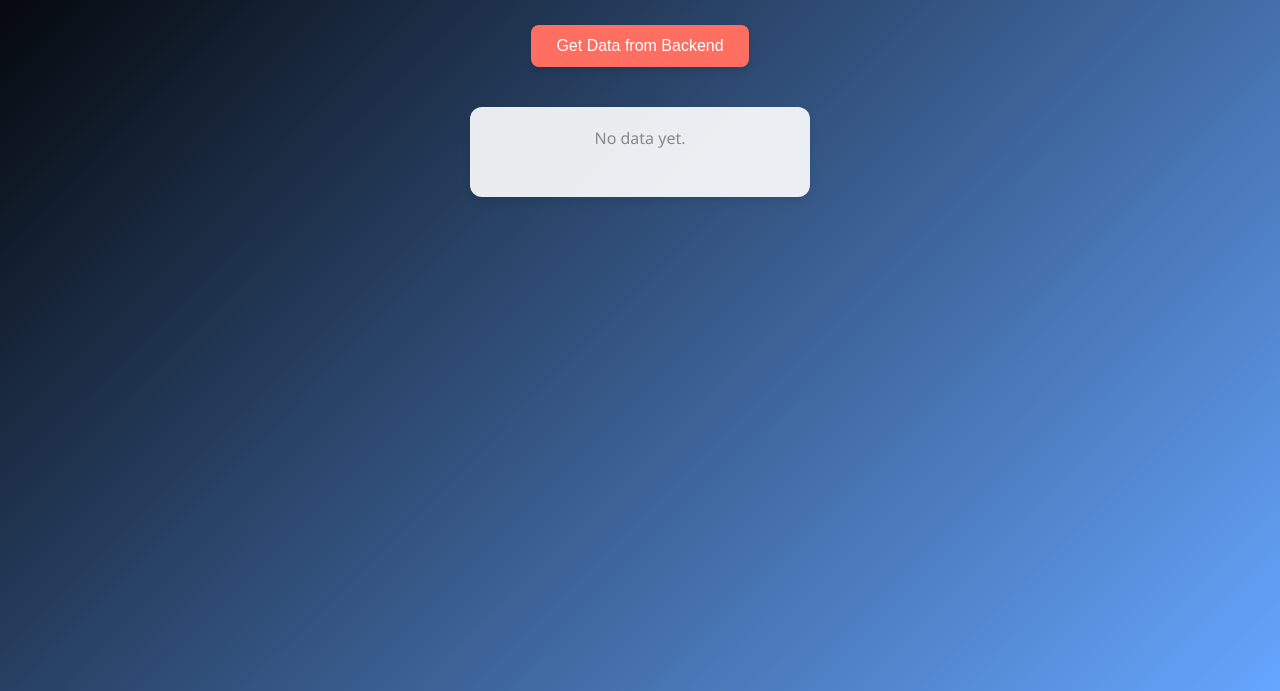
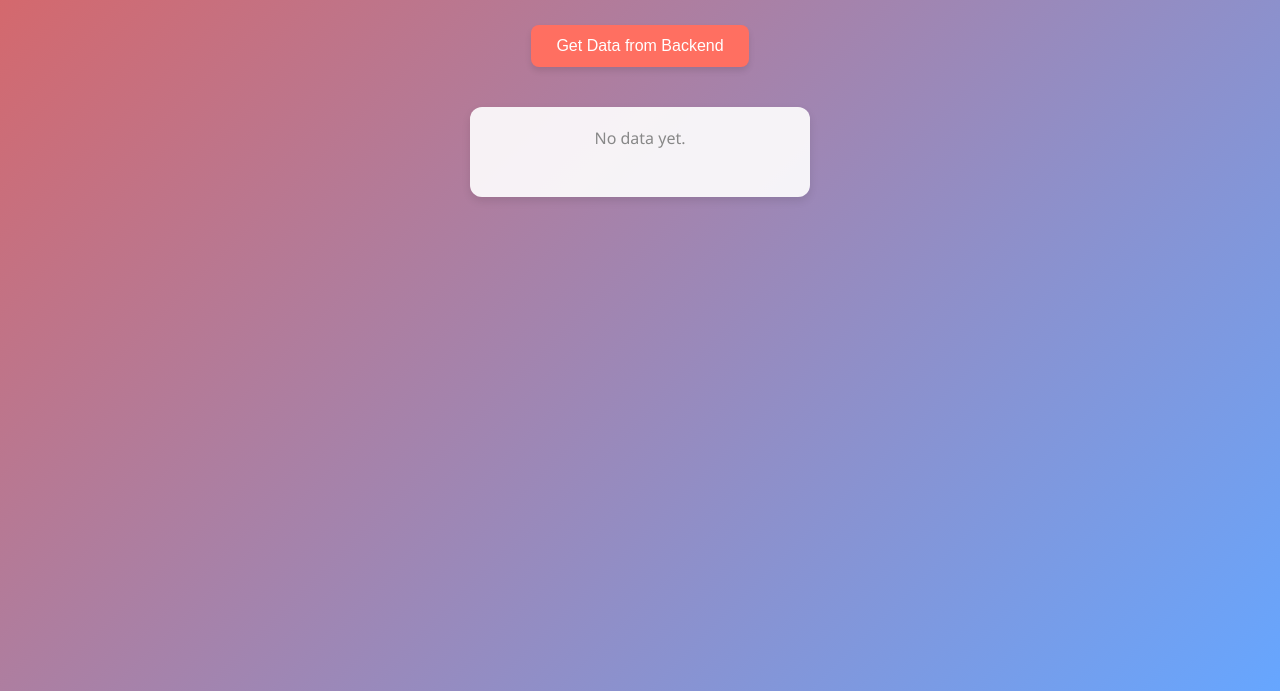
Before and after one commit to parsaak85/front, a plain HTML site: page frontend/index.html in a window 1280 px wide. Shown: the part 109-800 px from the top of the page. Drawn offline with Linux system fonts and the light colour scheme.

Commit message:
Update index.html

```diff
--- a/frontend/index.html
+++ b/frontend/index.html
@@ -12,7 +12,7 @@
             align-items: center;
             justify-content: flex-start;
             min-height: 100vh;
-            background: linear-gradient(135deg, #000000, #66a6ff);
+            background: linear-gradient(135deg, #da6565, #66a6ff);
         }
 
         h1 {
```
